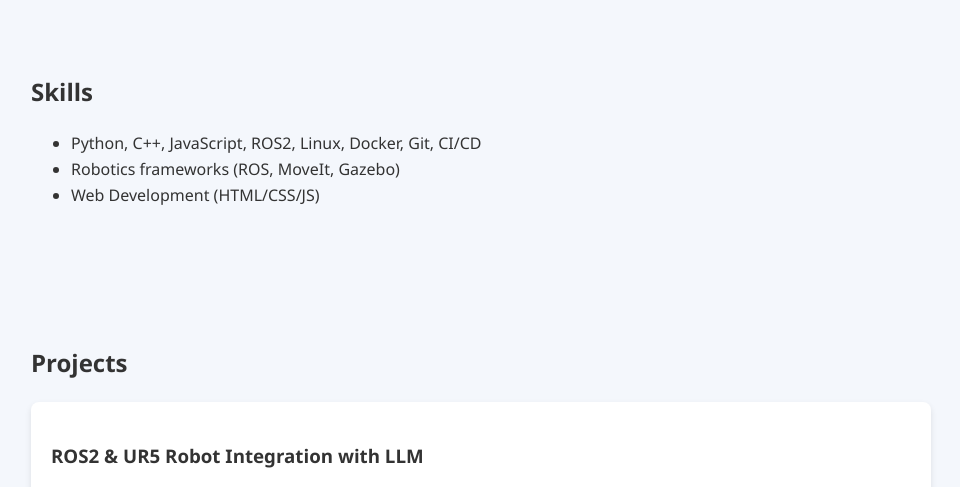
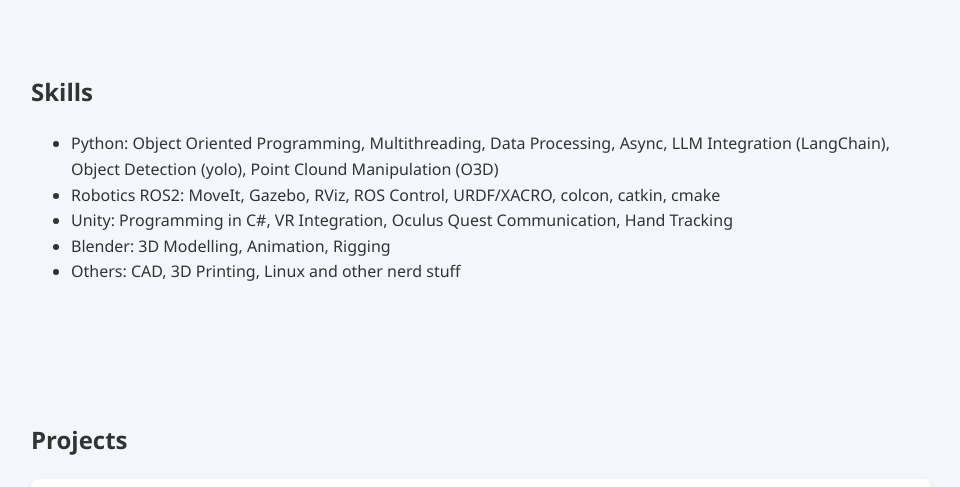
Before and after one commit to cakh/cakh.dev, a plain HTML site: page index.html in a window 1280 px wide. Shown: the part 1696-2183 px from the top of the page, without its empty margins (159-1119 px from the left). Drawn offline with Linux system fonts and the light colour scheme.

Commit message:
Update index.html

```diff
--- a/index.html
+++ b/index.html
@@ -90,9 +90,11 @@
     <section id="skills">
         <h2>Skills</h2>
         <ul>
-            <li>Python, C++, JavaScript, ROS2, Linux, Docker, Git, CI/CD</li>
-            <li>Robotics frameworks (ROS, MoveIt, Gazebo)</li>
-            <li>Web Development (HTML/CSS/JS)</li>
+            <li>Python: Object Oriented Programming, Multithreading, Data Processing, Async, LLM Integration (LangChain), Object Detection (yolo), Point Clound Manipulation (O3D)</li>
+            <li>Robotics ROS2: MoveIt, Gazebo, RViz, ROS Control, URDF/XACRO, colcon, catkin, cmake</li>
+            <li>Unity: Programming in C#, VR Integration, Oculus Quest Communication, Hand Tracking</li>
+            <li>Blender: 3D Modelling, Animation, Rigging</li>
+            <li>Others: CAD, 3D Printing, Linux and other nerd stuff </li>
         </ul>
     </section>
 
```
